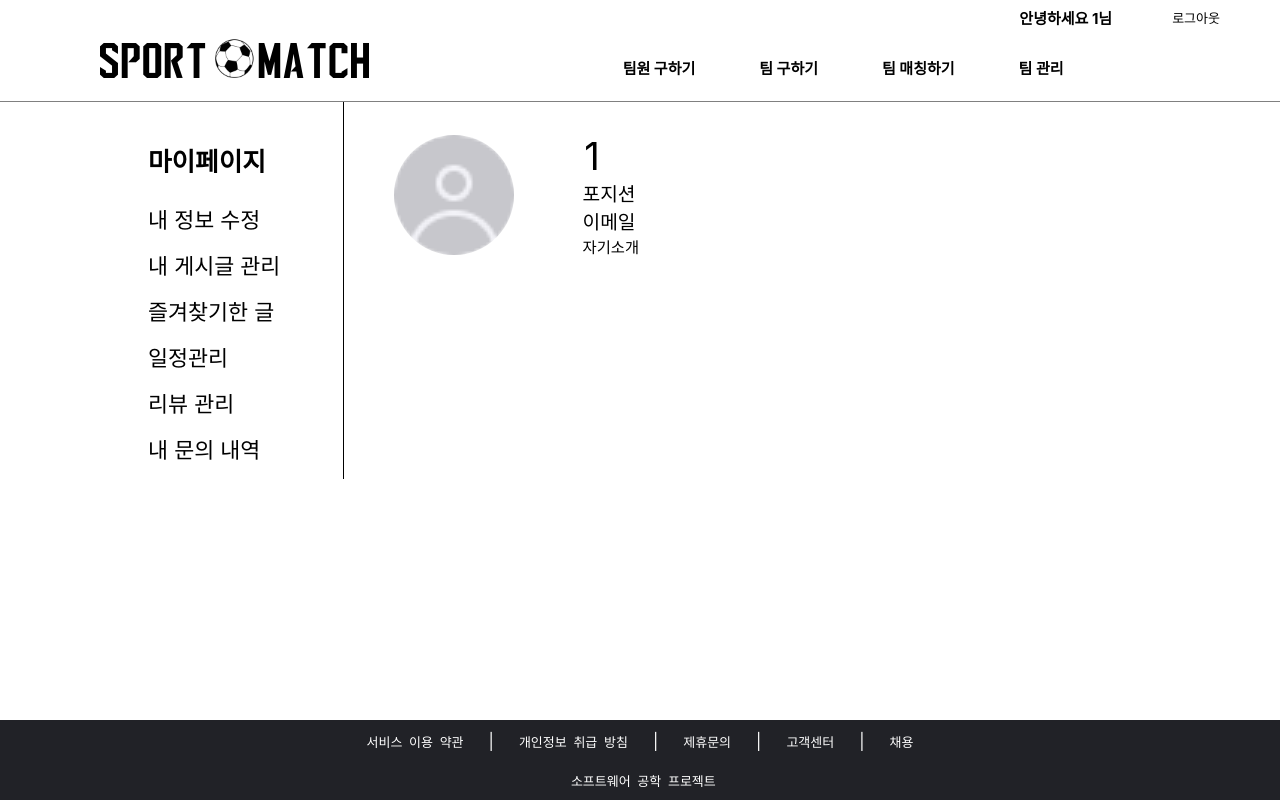
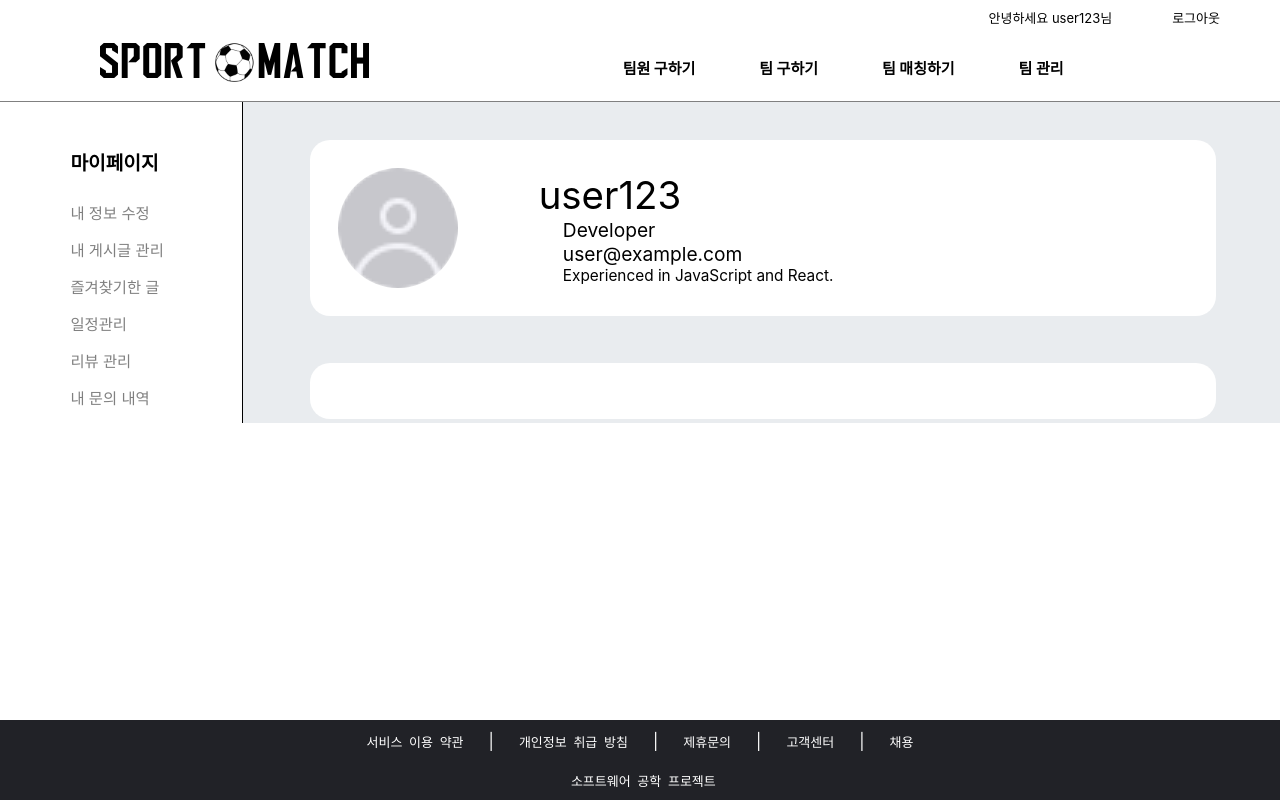
Before and after one commit to SW-Engneering/SW-client, a React (Create React App) app: page /u/1/mypage in a window 1280 px wide. Built offline with nearby package versions, Linux system fonts and the light colour scheme.

Commit message:
labtop commit

```diff
--- a/package.json
+++ b/package.json
@@ -3,6 +3,7 @@
   "version": "0.1.0",
   "private": true,
   "dependencies": {
+    "@reduxjs/toolkit": "^2.3.0",
     "@testing-library/jest-dom": "^5.17.0",
     "@testing-library/react": "^13.4.0",
     "@testing-library/user-event": "^13.5.0",
@@ -12,9 +13,11 @@
     "modal": "^1.2.0",
     "react": "^18.3.1",
     "react-dom": "^18.3.1",
+    "react-redux": "^9.1.2",
     "react-router-dom": "^6.26.2",
     "react-scripts": "5.0.1",
     "react-slick": "^0.30.2",
+    "redux": "^5.0.1",
     "slick-carousel": "^1.8.1",
     "styled-components": "^6.1.13",
     "web-vitals": "^2.1.4"
--- /dev/null
+++ b/src/UserData.js
@@ -0,0 +1,8 @@
+const userData = {
+    id: 'user123',
+    email: 'user@example.com',
+    position: 'Developer',
+    detail: 'Experienced in JavaScript and React.'
+};
+
+export default userData;
--- a/src/component/layout/Header.js
+++ b/src/component/layout/Header.js
@@ -1,6 +1,7 @@
 import styled from 'styled-components';
 import { Link, useLocation, useNavigate } from 'react-router-dom';
 import React, { useEffect, useState } from 'react';
+import userData from '../../UserData';
 import Cookies from 'js-cookie';
 
 export default function Header() {
@@ -14,7 +15,7 @@ export default function Header() {
         let ocidFromUrl = parts[2];
 
         // ocidFromUrl이 undefined일 경우 id를 null로 설정
-        setId(ocidFromUrl ? ocidFromUrl : null);
+        setId(userData.id ? userData.id : null);
     }, [location]);
 
     const handleLogout = () => {
--- a/src/component/layout/Nav.js
+++ b/src/component/layout/Nav.js
@@ -64,14 +64,14 @@ const LogoImage = styled.div`
 const LogoContainer = styled.div`
     display: flex;
     flex-direction: row;
-    align-item: center;
+    align-items: center;
     font-size: 50px;
     font-family: NFL;
     color: black;
     justify-content: center;
     padding: 0px 100px;
     margin-bottom: 10px;
-    text-decorations: none;
+    text-decoration: none;
 `;
 
 const Navbar = styled.div`
--- a/src/component/page/02_Mypage.js
+++ b/src/component/page/02_Mypage.js
@@ -1,6 +1,7 @@
 import React, { useState, useEffect } from 'react';
 import { Link, useLocation } from 'react-router-dom';
 import axios from 'axios';
+import userData from '../../UserData';
 import styled from 'styled-components';
 import Avata from '../images/Generic_avatar.png';
 import Account from './03_Account';
@@ -13,7 +14,7 @@ import DefaultPage from './03_DefaultPage';
 
 export default function MyPage() {
     const location = useLocation();
-    const [id, setId] = useState(null);
+    const [id, setId] = useState(userData.id);
 
     useEffect(() => {
         let currentPath = window.location.pathname;
@@ -88,10 +89,10 @@ export default function MyPage() {
                 <UserContainer>
                     <UserImage />
                     <UserDetails>
-                        <UserNameContainer>{id}</UserNameContainer>
-                        <UserPos>포지션</UserPos>
-                        <UserEmail>이메일</UserEmail>
-                        <OneLineContainer>자기소개</OneLineContainer>
+                        <UserNameContainer>{userData.id}</UserNameContainer>
+                        <UserPos>{userData.position}</UserPos>
+                        <UserEmail>{userData.email}</UserEmail>
+                        <OneLineContainer>{userData.detail}</OneLineContainer>
                     </UserDetails>
                 </UserContainer>
                 <ToolContainer>{renderInformationContainer()}</ToolContainer>
@@ -104,31 +105,30 @@ const Container = styled.div`
     display: flex;
     border-radius: 5px;
     max-width: 100%;
-    padding: 0 10%;
-    height: auto;
+    padding: 0;
 `;
 const LeftContainer = styled.div`
     min-width: 19%;
+    box-sizing: border-box;
     font-size: 2.5vw; /* Adjusted font size */
     padding-top: 3%;
-    margin-right: 20px;
-    padding-left: 20px;
+    padding-left: 5.5%;
     border-right: 1px solid black;
 `;
 
 const MypageContaer = styled.div`
     font-weight: bold;
     margin-bottom: 25px;
-    font-size: 2vw; /* Adjusted font size */
+    font-size: 1.5vw; /* Adjusted font size */
 `;
 
 const LinkContainer = styled.div`
     display: block;
     text-decoration: none;
     color: black;
-    font-size: 1.7vw; /* Adjusted font size */
+    font-size: 1.2vw; /* Adjusted font size */
     margin-bottom: 15px;
-    background-color: ${(props) => (props.isSelected ? '#adb5bd' : '#white')};
+    color: ${(props) => (props.isSelected ? '#white' : '#808080')};
     cursor: pointer;
     &:hover {
         background-color: #adb5bd;
@@ -142,16 +142,20 @@ const ImformationContainer = styled.div`
     z-index: 3;
 `;
 const RightContainer = styled.div`
-    min-width: 71%;
-    padding-top: 3%;
-    margin-left: 3%;
+    min-width: 81%;
+    padding : 3% 5% 0 3%;
+    box-sizing: border-box;
+    background-color:#e9ecef;
 `;
 const UserContainer = styled.div`
     display: flex;
     flex-direction: row;
+    border-radius:20px;
     align-items: center;
-    margin-bottom: 30px;
-    margin-bottom: 5%;
+    justify-content:left;
+    margin:0 0 5% 3%;
+    background-color:white;
+    padding:3%;
 `;
 const UserDetails = styled.div`
     display: flex;
@@ -162,35 +166,39 @@ const UserNameContainer = styled.div`
     margin-left: 30px;
 `;
 const UserImage = styled.div`
-    width: 15vw; /* 뷰포트 너비의 15% */
-    height: 15vw; /* 뷰포트 너비의 15% */
-    max-width: 120px; /* 최대 너비 */
-    max-height: 120px; /* 최대 높이 */
+    width: 13vw;
+    height: 13vw;
+    max-width: 120px;
+    max-height: 120px;
     background-image: url(${Avata});
     background-size: cover;
     background-position: center;
     border-radius: 50%;
-    margin-right: 40px;
+    margin-right: 6%;
 `;
 
 const UserPos = styled.div`
     font-size: 1.5vw; /* Adjusted font size */
-    margin-left: 50%;
+    margin-left: 20%;
     width: 100%;
 `;
 
 const UserEmail = styled.div`
     font-size: 1.5vw; /* Adjusted font size */
-    margin-left: 50%;
+    margin-left: 20%;
     width: 100%;
 `;
 
 const OneLineContainer = styled.div`
     font-size: 1.2vw; /* Adjusted font size */
-    margin-left: 50%;
+    margin-left: 20%;
     width: 100%;
 `;
 const ToolContainer = styled.div`
     display: flex;
     flex-direction: row;
+    margin:3% 0 0 3%;
+    padding:3%;
+    background-color:white;
+    border-radius:20px;
 `;
```
Also changed, not shown: 1 other file (tests, documents, lock files or other folders).
